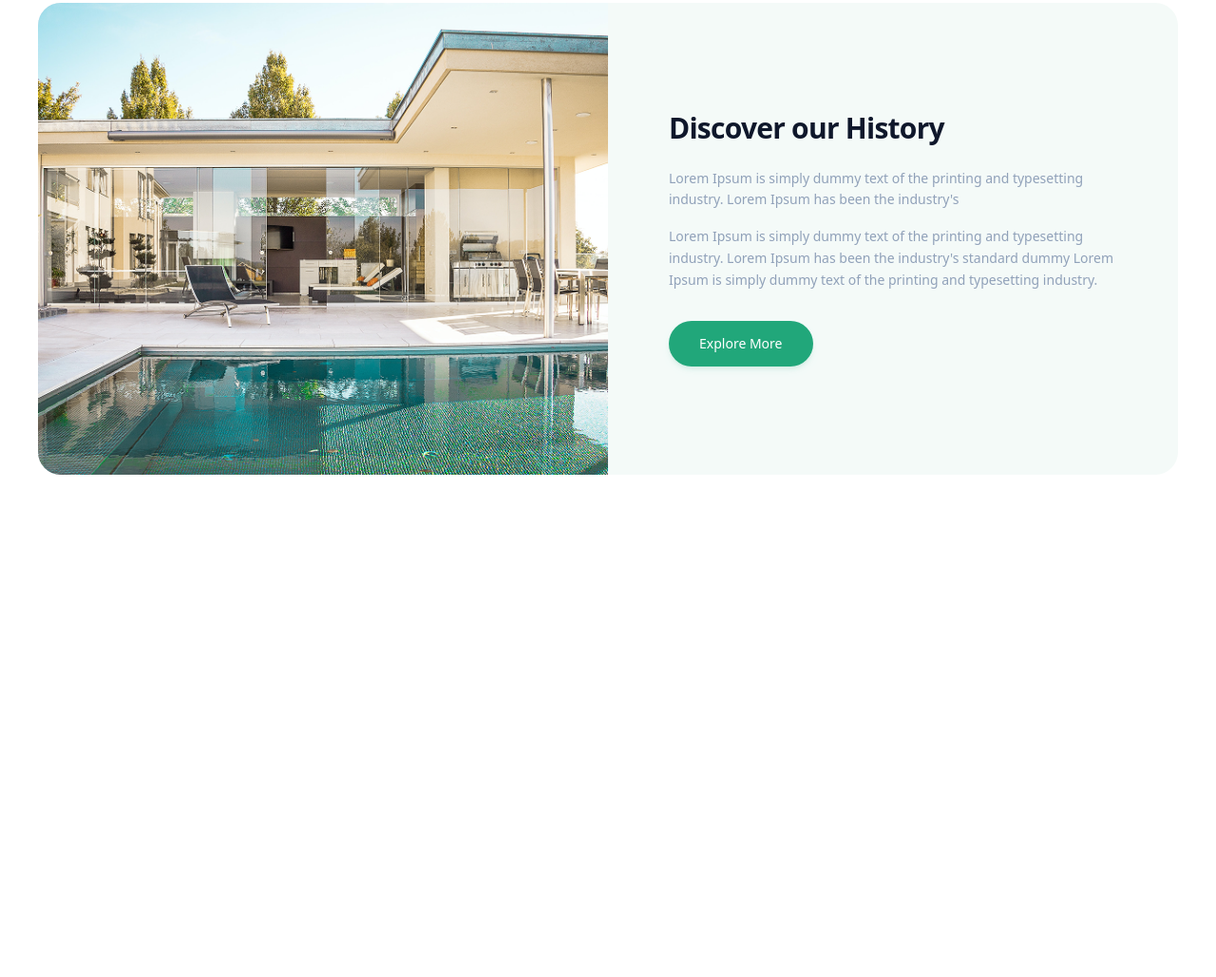
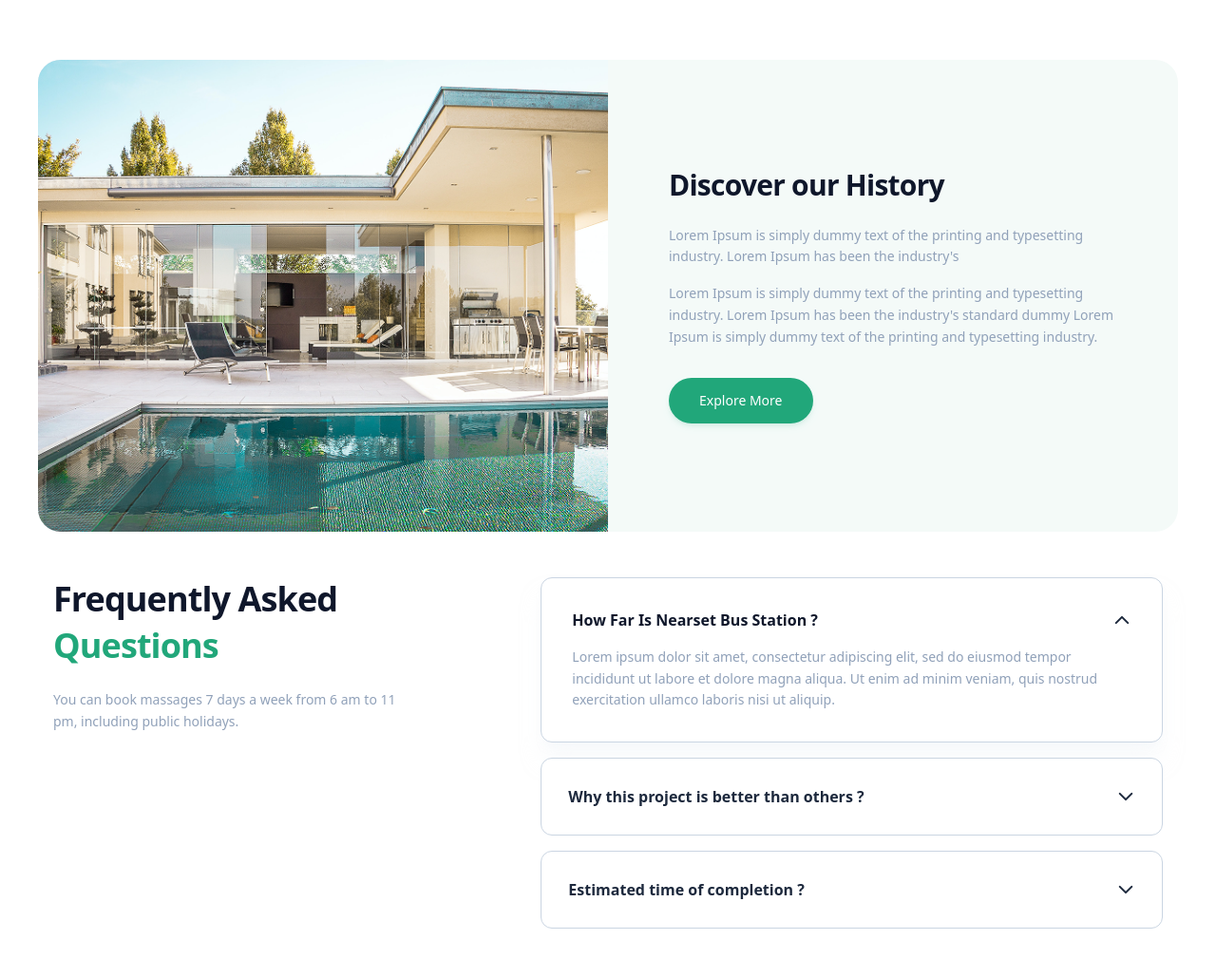
Before and after one commit to kabirovabdullo60-dot/Find-your-perfect-place-to-stay, a website: page index.html in a window 1280 px wide. Shown: the part 1272-2301 px from the top of the page at 95% size. Before the commit the page ends 1796 px from the top, so only its background shows below. Drawn offline with Linux system fonts and the light colour scheme.

Commit message:
section 4 second_projekt

```diff
--- a/index.html
+++ b/index.html
@@ -189,7 +189,7 @@
         </div>
     </div>
 
-    <div class="w-full max-w-[1200px] rounded-[24px] overflow-hidden grid grid-cols-1 lg:grid-cols-2 bg-[#f4faf8]">
+    <div class="w-full max-w-[1200px] rounded-[24px] overflow-hidden grid grid-cols-1 lg:grid-cols-2 bg-[#f4faf8] mt-15">
 
         <div class="w-full h-[300px] sm:h-[400px] lg:h-auto min-h-[350px] bg-slate-200">
             <img src="./src/images/image (4).png" alt="" class="w-full h-full object-cover">
@@ -216,5 +216,65 @@
         </div>
 
     </div>
+
+    <div class="w-full max-w-[1200px] px-4 py-12 grid grid-cols-1 lg:grid-cols-12 gap-8 lg:gap-16 items-start">
+
+        <div class="lg:col-span-5 flex flex-col items-start">
+            <h2 class="text-3xl md:text-4xl font-bold text-slate-900 leading-tight mb-2 tracking-tight">
+                Frequently Asked
+                <span class="text-[#21a77a] block mt-1">Questions</span>
+            </h2>
+            <p class="text-xs md:text-sm text-slate-400 leading-relaxed max-w-sm mt-4">
+                You can book massages 7 days a week from 6 am to 11 pm, including public holidays.
+            </p>
+        </div>
+
+        <div class="lg:col-span-7 flex flex-col gap-4 w-full">
+
+            <div class="bg-white rounded-xl border border-slate-300 p-6 md:p-8 shadow-xl shadow-slate-100/50 flex flex-col gap-4 transition-all">
+                <div class="flex items-center justify-between gap-4 cursor-pointer">
+                    <h3 class="font-bold text-slate-900 text-sm md:text-base">
+                        How Far Is Nearset Bus Station ?
+                    </h3>
+                    <span class="text-slate-800 shrink-0">
+                        <svg class="w-5 h-5 stroke-current" fill="none" stroke-width="2.5" viewBox="0 0 24 24">
+                            <path stroke-linecap="round" stroke-linejoin="round" d="M4.5 15.75l7.5-7.5 7.5 7.5"/>
+                        </svg>
+                    </span>
+                </div>
+                <p class="text-xs md:text-sm text-slate-400 leading-relaxed max-w-2xl">
+                    Lorem ipsum dolor sit amet, consectetur adipiscing elit, sed do eiusmod tempor incididunt ut labore et dolore magna aliqua. Ut enim ad minim veniam, quis nostrud exercitation ullamco laboris nisi ut aliquip.
+                </p>
+            </div>
+
+            <div class="bg-white rounded-xl border border-slate-300 p-6 md:p-7 hover:border-slate-400 transition-all">
+                <div class="flex items-center justify-between gap-4 cursor-pointer">
+                    <h3 class="font-bold text-slate-800 text-sm md:text-base">
+                        Why this project is better than others ?
+                    </h3>
+                    <span class="text-slate-800 shrink-0">
+                        <svg class="w-5 h-5 stroke-current" fill="none" stroke-width="2.5" viewBox="0 0 24 24">
+                            <path stroke-linecap="round" stroke-linejoin="round" d="M19.5 8.25l-7.5 7.5-7.5-7.5"/>
+                        </svg>
+                    </span>
+                </div>
+            </div>
+
+            <div class="bg-white rounded-xl border border-slate-300 p-6 md:p-7 hover:border-slate-400 transition-all">
+                <div class="flex items-center justify-between gap-4 cursor-pointer">
+                    <h3 class="font-bold text-slate-800 text-sm md:text-base">
+                        Estimated time of completion ?
+                    </h3>
+                    <span class="text-slate-800 shrink-0">
+                        <svg class="w-5 h-5 stroke-current" fill="none" stroke-width="2.5" viewBox="0 0 24 24">
+                            <path stroke-linecap="round" stroke-linejoin="round" d="M19.5 8.25l-7.5 7.5-7.5-7.5"/>
+                        </svg>
+                    </span>
+                </div>
+            </div>
+
+        </div>
+
+    </div>
 </body>
 </html>
```
Also changed, not shown: src/output.css.
